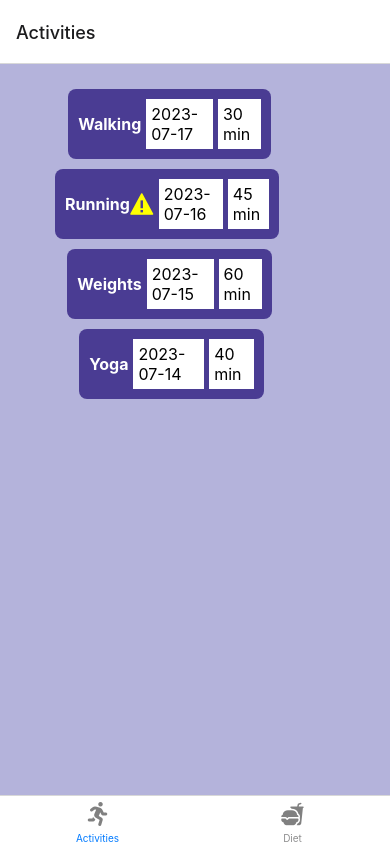
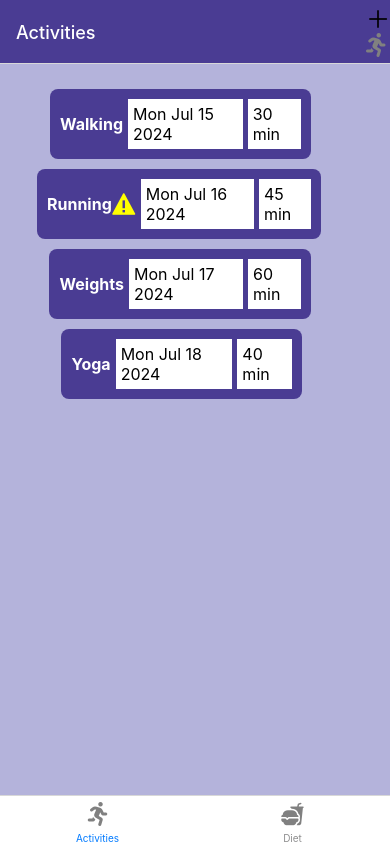
Before and after one commit to cold-flatwhite/assignment2, a React Native app: screen /Activities in a window 390 px wide. Built offline with nearby package versions, Linux system fonts and the light colour scheme.

Commit message:
changed the dummy data info, and added useEffect in Acticities to added one pressable button the the right of the menu.

```diff
--- a/App.js
+++ b/App.js
@@ -5,21 +5,25 @@ import { createBottomTabNavigator } from "@react-navigation/bottom-tabs";
 import { FontAwesome5 } from "@expo/vector-icons";
 import DietScreen from "./screens/DietScreen";
 import { Ionicons } from "@expo/vector-icons";
+import { Pressable } from "react-native";
+import { View } from "react-native";
+import { AntDesign } from '@expo/vector-icons';
 
 const Stack = createNativeStackNavigator();
 const Tab = createBottomTabNavigator();
 
+const defaultSetting = {
+  headerStyle : {backgroundColor : "#4A3C93"},
+  headTintColor : "white",
+  headerTitleStyle: { color: "white" },
+}
+
 const TabNavigator = () => {
   return (
-    <Tab.Navigator>
+    <Tab.Navigator screenOptions={defaultSetting}>
       <Tab.Screen
         name="Activities"
         component={ActivitiesScreen}
-        options={{
-          tabBarIcon: () => (
-            <FontAwesome5 name="running" size={24} color="grey" />
-          ),
-        }}
       />
       <Tab.Screen
         name="Diet"
@@ -37,7 +41,7 @@ const TabNavigator = () => {
 export default function App() {
   return (
     <NavigationContainer>
-      <Stack.Navigator>
+      <Stack.Navigator screenOptions={defaultSetting}>
         <Stack.Screen
           name="Home"
           component={TabNavigator}
--- a/components/ItemsList.js
+++ b/components/ItemsList.js
@@ -37,7 +37,7 @@ const styles = StyleSheet.create({
       padding: 10,
       borderRadius: 8,
       marginBottom: 10,
-      width : '80%',
+      width : '90%',
       justifyContent : 'center',
     },
     itemType: {
--- a/screens/ActivitiesScreen.js
+++ b/screens/ActivitiesScreen.js
@@ -1,34 +1,51 @@
-import { Text, View, Button, StyleSheet } from "react-native";
+import { Text, View, Button, StyleSheet, Pressable } from "react-native";
 import ItemsList from "../components/ItemsList";
+import { useEffect } from "react";
+import { AntDesign } from '@expo/vector-icons';
+import { FontAwesome5 } from "@expo/vector-icons";
+
 
 const ActivitiesScreen = ({ navigation }) => {
+  useEffect(() => {
+    navigation.setOptions({
+      tabBarIcon: () => (
+        <FontAwesome5 name="running" size={24} color="grey" />
+      ),
+      headerRight: () => (
+        <Pressable onPress={() => alert('Button Pressed!')}>
+        <AntDesign name="plus" size={24} color="black" />
+        <FontAwesome5 name="running" size={24} color="grey" />
+      </Pressable>
+      ),
+    });
+  }, [navigation]);
   const data = [
     {
       id: 1,
       itemType: "Walking",
       data: "30 min",
-      date: "2023-07-17",
+      date: "Mon Jul 15 2024",
       special: false,
     },
     {
       id: 2,
       itemType: "Running",
       data: "45 min",
-      date: "2023-07-16",
+      date: "Mon Jul 16 2024",
       special: true,
     },
     {
       id: 3,
       itemType: "Weights",
       data: "60 min",
-      date: "2023-07-15",
+      date: "Mon Jul 17 2024",
       special: false,
     },
     {
       id: 4,
       itemType: "Yoga",
       data: "40 min",
-      date: "2023-07-14",
+      date: "Mon Jul 18 2024",
       special: false,
     },
   ];
```
